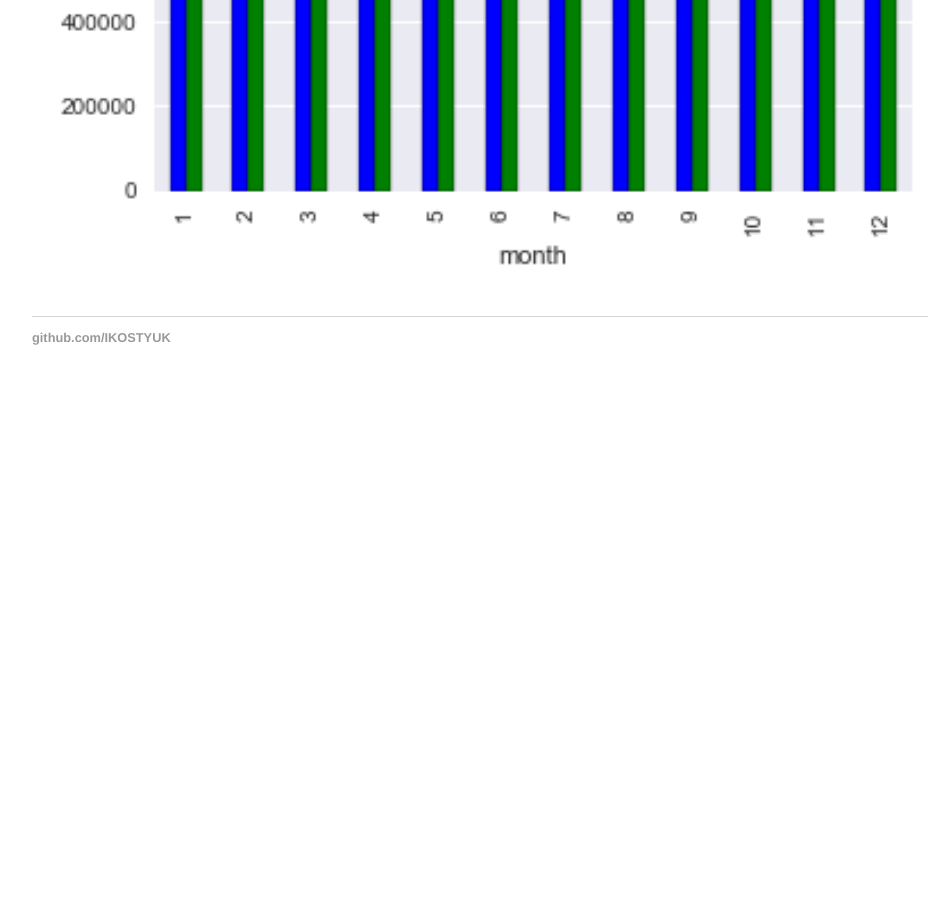
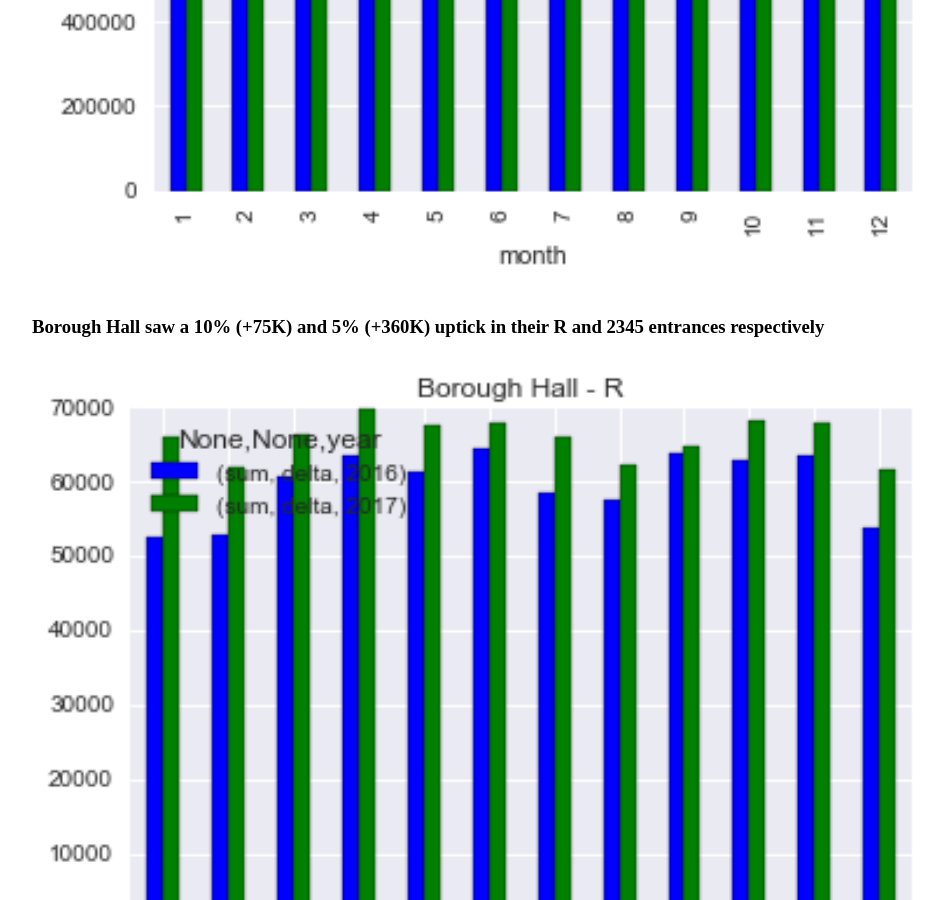
Before and after one commit to IKOSTYUK/ikostyuk.github.io, a Jekyll site: the page built from _posts/2018-03-16-MTA-Analysis.md, in a window 1280 px wide and 900 px high, scrolled down 2875 px. Shown: the whole window, without its empty margins (160-1103 px from the left). Built offline with Jekyll 4.4.1, drawn with Linux system fonts in a browser that asks for light colours; before the commit the page ends 3280 px from its top, so only the background shows below that.

Commit message:
Update 2018-03-16-MTA-Analysis.md

```diff
--- a/_posts/2018-03-16-MTA-Analysis.md
+++ b/_posts/2018-03-16-MTA-Analysis.md
@@ -35,3 +35,8 @@
 
 <img src="/img/mta/jay-r.png" height="100%" width="100%" class="inline"/>
 <img src="/img/mta/jay-acf.png" height="100%" width="100%" class="inline"/>
+
+### Borough Hall saw a 10% (+75K) and 5% (+360K) uptick in their R and 2345 entrances respectively
+
+<img src="/img/mta/BHR.png" height="100%" width="100%" class="inline"/>
+<img src="/img/mta/BH2345.png" height="100%" width="100%" class="inline"/>
```
